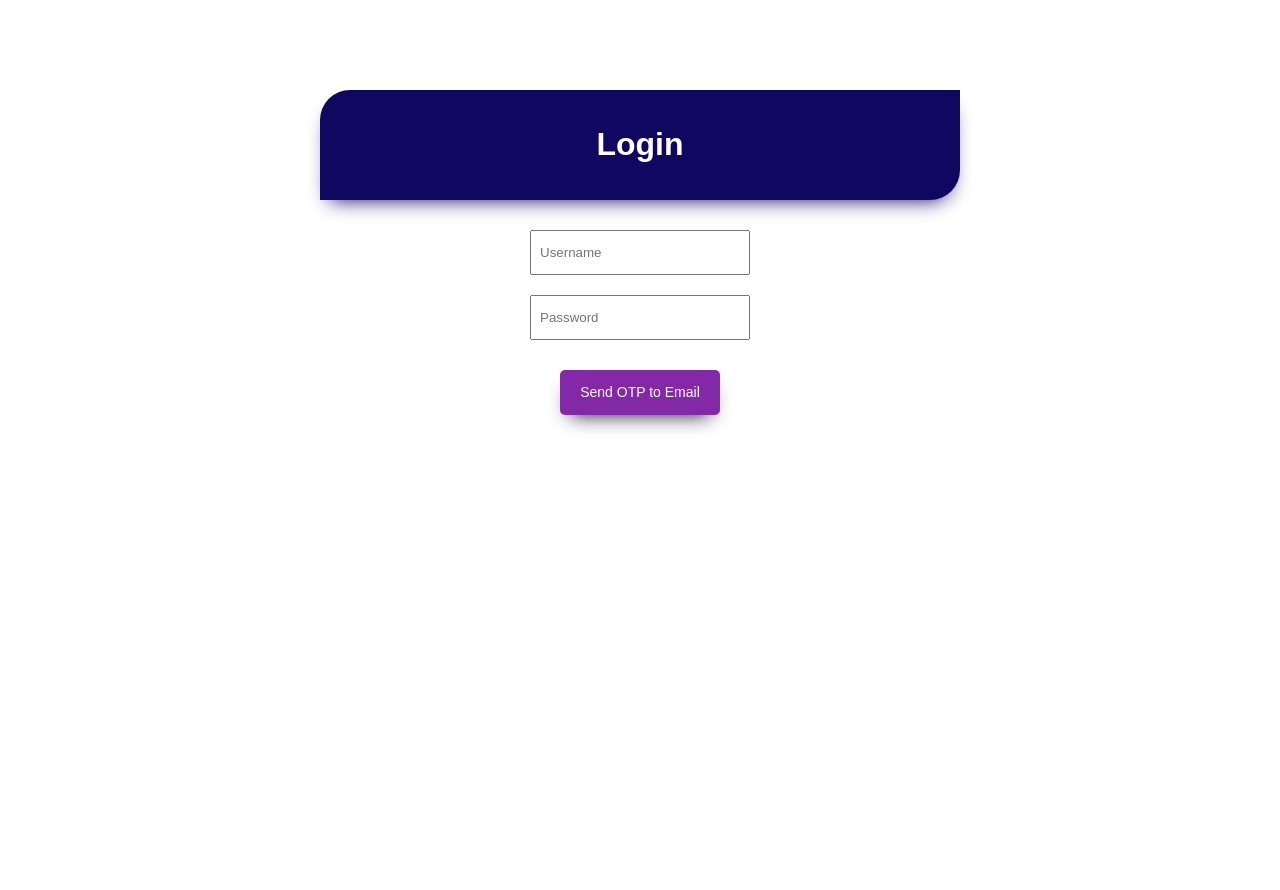
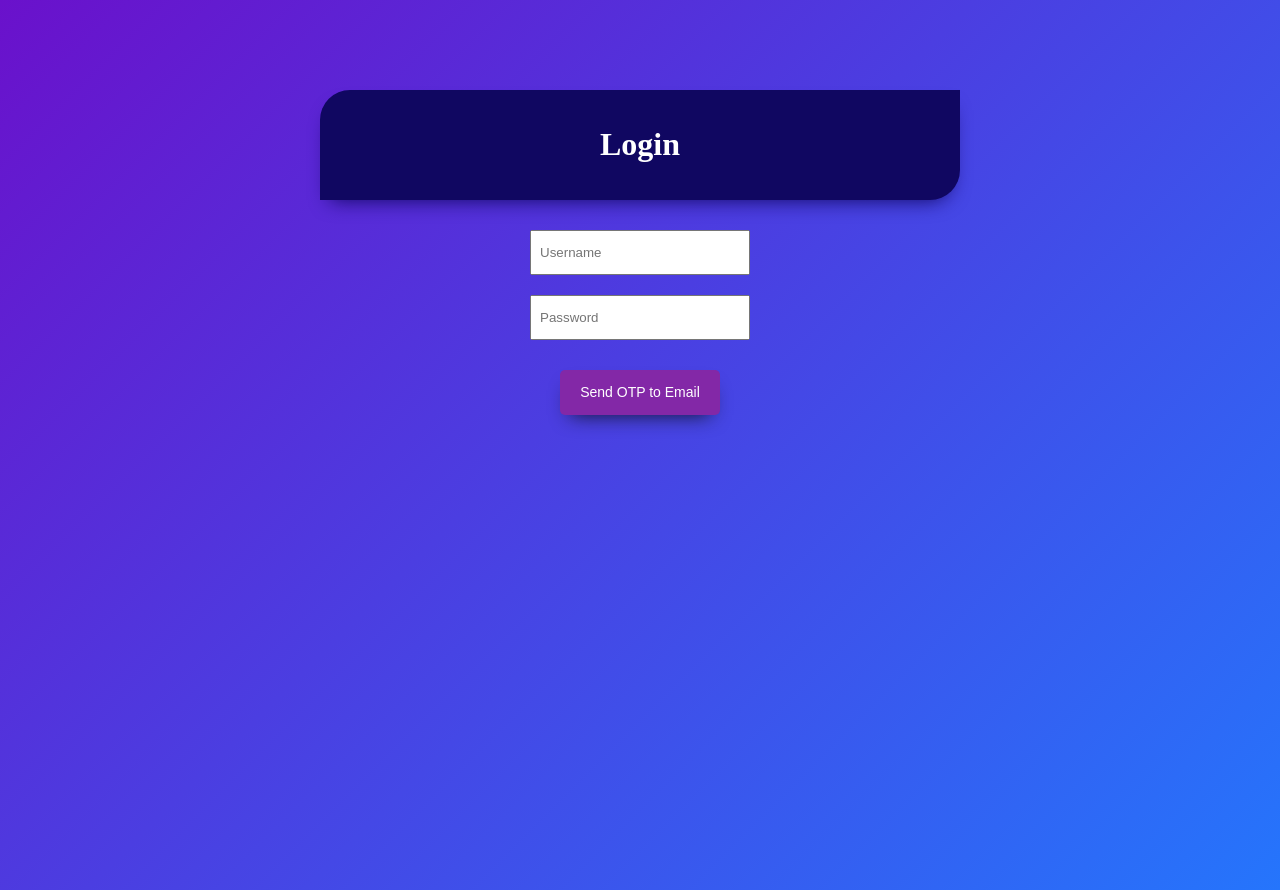
Before and after one commit to lazyskiddie/account_auth, a Django app: page /login/ in a window 1280 px wide. Before the commit the page ends 431 px from the top, so only its background shows below. Run offline with Django 5.2, Linux system fonts and the light colour scheme.

Commit message:
almost everything donegit add .

```diff
--- a/templates/accounts/dashboard.html
+++ b/templates/accounts/dashboard.html
@@ -16,7 +16,7 @@
         body {
             margin: 0;
             padding: 0;
-            font-family: 'Segoe UI', Roboto, Helvetica, Arial, sans-serif;
+            font-family: "Times New Roman", Times, serif;
             background: radial-gradient(circle at center, #1a1b3a 0%, #0a0b1e 100%);
             color: var(--text-color);
             min-height: 100vh;
@@ -41,7 +41,6 @@
             font-size: 1.8rem;
             letter-spacing: 3px;
             background: linear-gradient(to right, var(--accent-blue), var(--accent-purple));
-            -webkit-background-clip: text;
             -webkit-text-fill-color: transparent;
             text-transform: uppercase;
         }
--- a/templates/accounts/login.html
+++ b/templates/accounts/login.html
@@ -5,8 +5,12 @@
         <style>
             body {
                 margin: 0;
-                font-family: Arial, sans-serif;
+                font-family: "Times New Roman", Times, serif;
                 text-align: center;
+                font-size: medium;
+                align-items: center;
+                background: linear-gradient(135deg, #6a11cb, #2575fc);
+                min-height: 100vh;
             }
 
             .header {
--- a/templates/accounts/verify.html
+++ b/templates/accounts/verify.html
@@ -5,7 +5,7 @@
         <style>
             body {
                 margin: 0;
-                font-family: Arial, sans-serif;
+                font-family: "Times New Roman", Times, serif;
                 text-align: center;
                 font-size: medium;
                 align-items: center;
```
